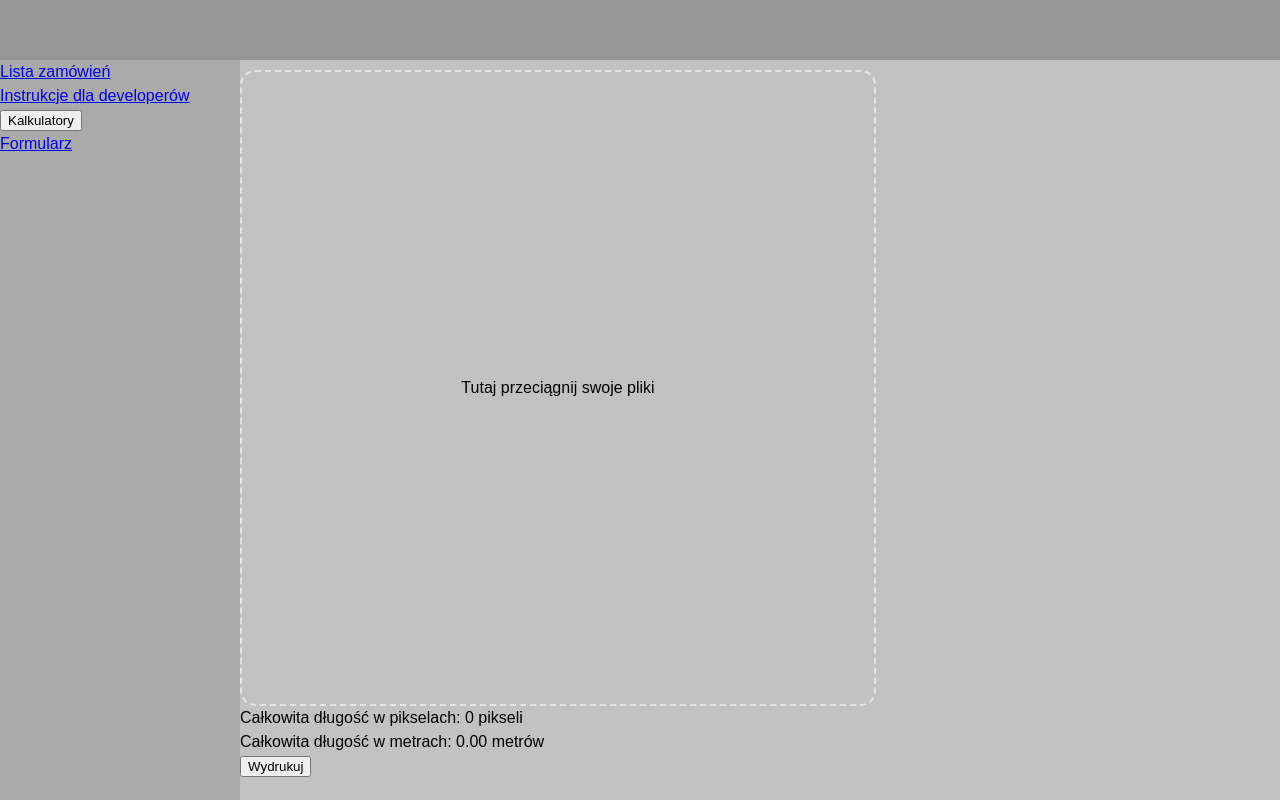
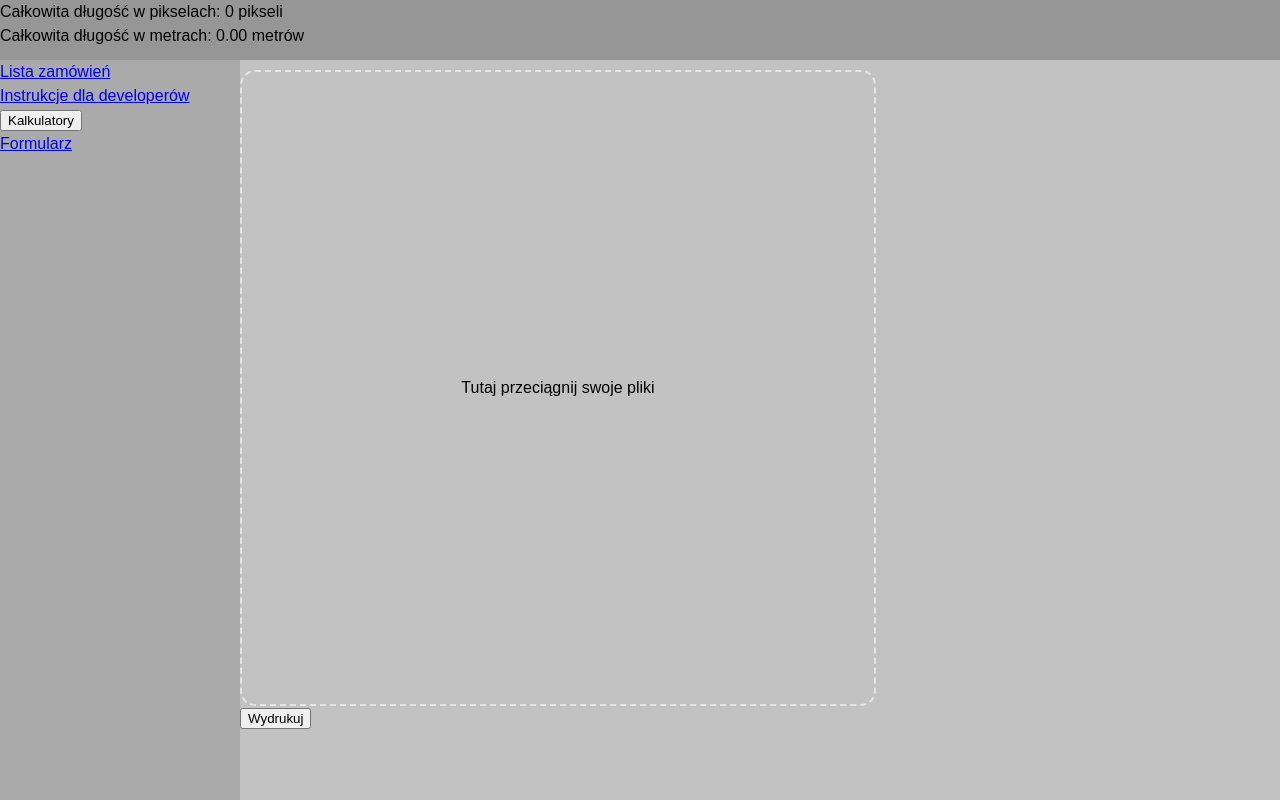
Before and after one commit to marlenawojtczak/ERP-system, a React (Vite) app in the folder frontend/: page /form in a window 1280 px wide. Built offline with nearby package versions, Linux system fonts and the light colour scheme.

Commit message:
added redux for length

```diff
--- a/frontend/src/features/form/components/DropBox.jsx
+++ b/frontend/src/features/form/components/DropBox.jsx
@@ -1,5 +1,7 @@
 import React, { useCallback, useState, useEffect } from "react";
 import { useDropzone } from "react-dropzone";
+import { useDispatch, useSelector } from "react-redux";
+import { setTotalLength } from "../../redux/actions";
 import {
   Form,
   DropBoxStyled,
@@ -16,8 +18,11 @@ import {
 export const DropBox = () => {
   const [files, setFiles] = useState([]);
   const [rejected, setRejected] = useState([]);
-  const [totalLength, setTotalLength] = useState(0);
   const [imageInfo, setImageInfo] = useState({});
+  const [localTotalLength, setLocalTotalLength] = useState(0);
+
+  const dispatch = useDispatch();
+  const totalLength = useSelector((state) => state.totalLength);
 
   const onDrop = useCallback(
     (acceptedFiles, rejectedFiles) => {
@@ -34,7 +39,7 @@ export const DropBox = () => {
             imageElement.onload = () => {
               const length = imageElement.height;
               const copies = "1";
-              setTotalLength((prevLength) => prevLength + length);
+
               setImageInfo((prevImageInfo) => ({
                 ...prevImageInfo,
                 [file.name]: { length: length, copies: copies },
@@ -77,6 +82,8 @@ export const DropBox = () => {
     });
   };
 
+  let totalLengthTimesCopies = 0;
+
   useEffect(() => {
     const totalLengthTimesCopies = Object.values(imageInfo).reduce(
       (total, obj) => {
@@ -86,8 +93,10 @@ export const DropBox = () => {
       },
       0
     );
-    setTotalLength(totalLengthTimesCopies);
-  }, [imageInfo]);
+
+    setLocalTotalLength(totalLengthTimesCopies);
+    dispatch(setTotalLength(totalLengthTimesCopies));
+  }, [dispatch, imageInfo]);
 
   const handleChange = (event, fileName) => {
     setImageInfo((prevImageInfo) => ({
@@ -110,6 +119,8 @@ export const DropBox = () => {
     });
     return nbInMeters;
   };
+
+  console.log("totallength", totalLength);
 
   return (
     <Form>
@@ -147,8 +158,6 @@ export const DropBox = () => {
           ))}
         </DropBoxList>
       </DropBoxStyled>
-      <p>Całkowita długość w pikselach: {totalLength} pikseli</p>
-      <p>Całkowita długość w metrach: {formatPxToMb(totalLength)} metrów</p>
       <PrintBtn type="button" onClick={handlePrint}>
         Wydrukuj
       </PrintBtn>
--- /dev/null
+++ b/frontend/src/features/length/Length.tsx
@@ -0,0 +1,22 @@
+import React from "react";
+import { useSelector } from "react-redux";
+import { RootState } from "../redux/types";
+
+export const Length = () => {
+  const totalLength = useSelector((state: RootState) => state.totalLength);
+
+  const formatPxToMb = (nbInPixels: number) => {
+    const nbInMeters = Number(nbInPixels * 0.000091).toLocaleString(undefined, {
+      minimumFractionDigits: 2,
+      maximumFractionDigits: 2,
+    });
+    return nbInMeters;
+  };
+
+  return (
+    <>
+      <p>Całkowita długość w pikselach: {totalLength} pikseli</p>
+      <p>Całkowita długość w metrach: {formatPxToMb(totalLength)} metrów</p>
+    </>
+  );
+};
--- /dev/null
+++ b/frontend/src/features/redux/actions.js
@@ -0,0 +1,4 @@
+export const setTotalLength = (totalLength) => ({
+  type: "SET_TOTAL_LENGTH",
+  payload: totalLength,
+});
--- /dev/null
+++ b/frontend/src/features/redux/length-reducer.ts
@@ -0,0 +1,21 @@
+import { RootState } from "./types";
+import { AnyAction } from "redux";
+
+const initialState: RootState = {
+  totalLength: 0,
+};
+
+const lengthReducer = (state: RootState = initialState, action: AnyAction) => {
+  switch (action.type) {
+    case "SET_TOTAL_LENGTH":
+      return {
+        ...state,
+        totalLength: action.payload,
+      };
+    // Other action cases...
+    default:
+      return state;
+  }
+};
+
+export default lengthReducer;
--- /dev/null
+++ b/frontend/src/features/redux/types.ts
@@ -0,0 +1,4 @@
+export interface RootState {
+  totalLength: number;
+  // ... other state properties
+}
--- a/frontend/src/layouts/NavBar.tsx
+++ b/frontend/src/layouts/NavBar.tsx
@@ -1,9 +1,12 @@
 import { Header } from "./Layout.styled";
+import { Length } from "../features/length/Length";
 
 export const NavBar = () => {
   return (
     <>
-      <Header></Header>
+      <Header>
+        <Length />
+      </Header>
     </>
   );
 };
--- a/frontend/src/store.ts
+++ b/frontend/src/store.ts
@@ -10,6 +10,7 @@ import {
   REGISTER,
 } from "redux-persist";
 import storage from "redux-persist/lib/storage";
+import lengthReducer from "../src/features/redux/length-reducer";
 
 const persistConfig = {
   key: "root",
@@ -17,8 +18,10 @@ const persistConfig = {
   whitelist: [],
 };
 
+const persistedReducer = persistReducer(persistConfig, lengthReducer);
+
 export const store = configureStore({
-  reducer: {},
+  reducer: persistedReducer,
   middleware: (getDefaultMiddleware) =>
     getDefaultMiddleware({
       serializableCheck: {
```
